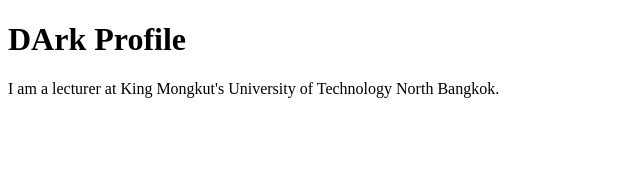
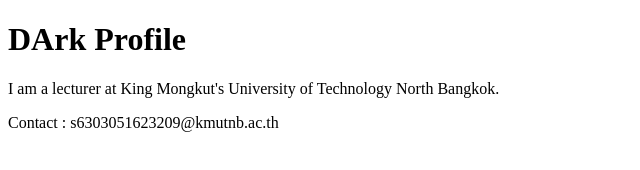
Before and after one commit to LordOP5/github-desktop-project, a plain HTML site: page index.html in a window 1280 px wide. Shown: the whole page, without its empty margins (0-640 px from the left). Drawn offline with Linux system fonts and the light colour scheme.

Commit message:
Add contact me
add contact me

```diff
--- a/index.html
+++ b/index.html
@@ -8,5 +8,6 @@
 <body>
     <h1>DArk Profile</h1>
     <p>I am a lecturer at King Mongkut's University of Technology North Bangkok.</p>
+    <footer>Contact : s6303051623209@kmutnb.ac.th</footer>
 </body>
 </html>
```
